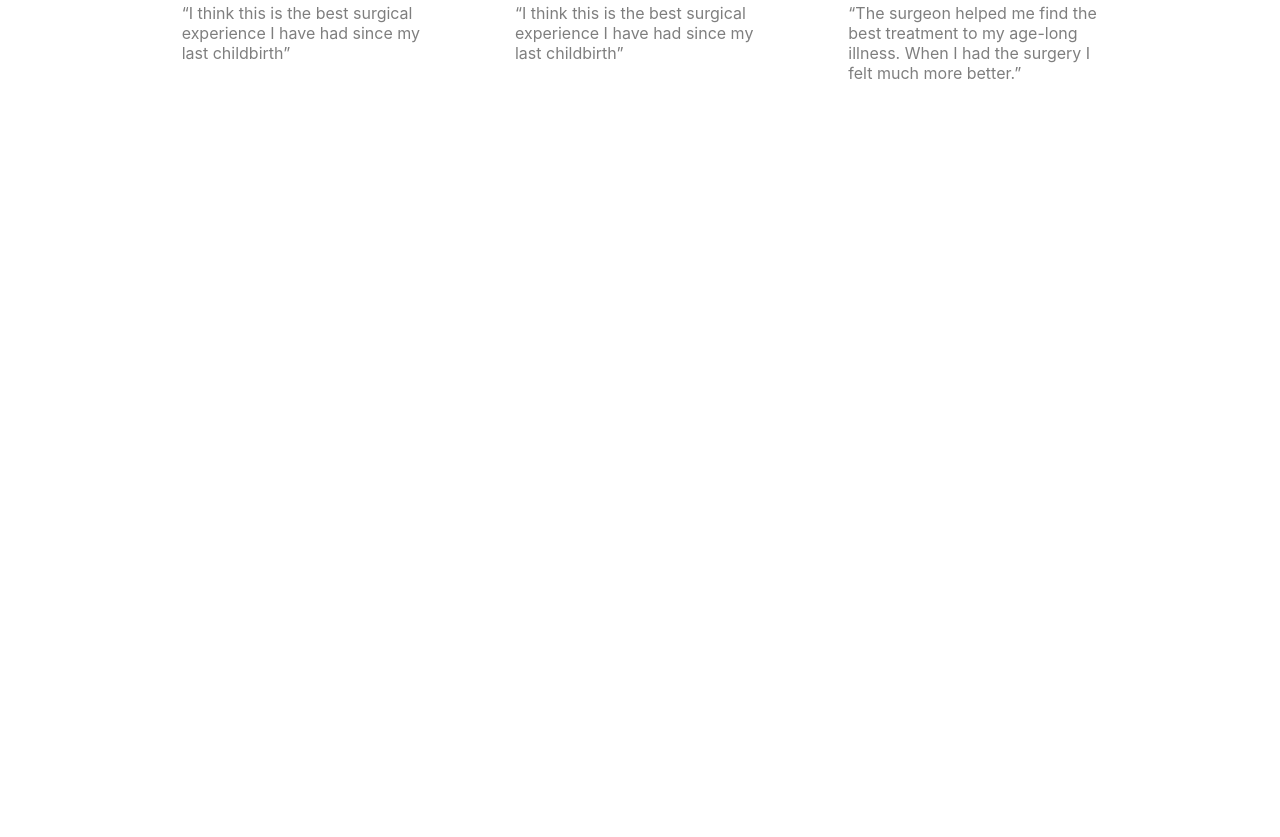
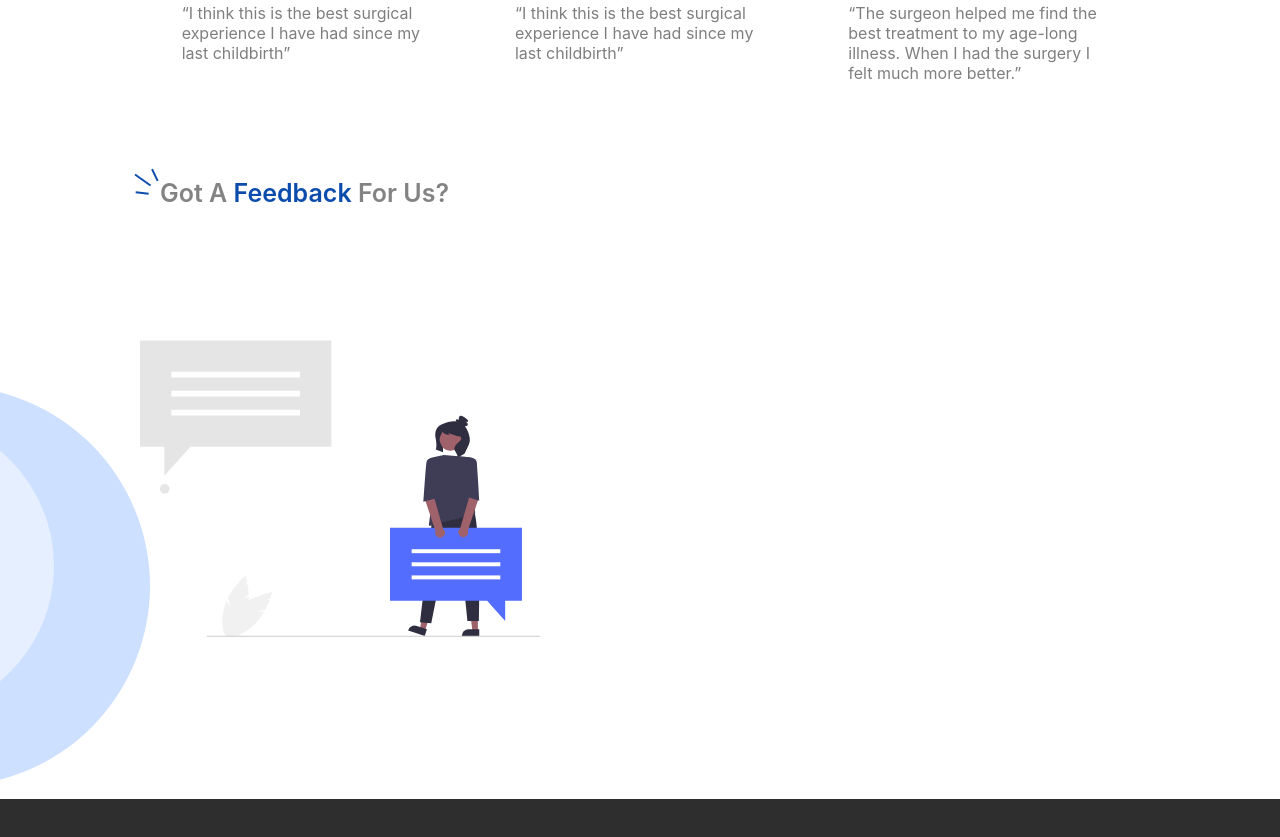
Before and after one commit to ObinnaKelvin/sapphire, a React (Create React App) app: page / in a window 1280 px wide. Shown: the part 2140-2977 px from the top of the page. Before the commit the page ends 2263 px from the top, so only its background shows below. Built offline with nearby package versions, Linux system fonts and the light colour scheme.

Commit message:
Footer div (desktop)

```diff
--- /dev/null
+++ b/src/View/components/footer/Footer.jsx
@@ -0,0 +1,21 @@
+import React from 'react'
+import './footer.scss'
+
+function Footer() {
+  return (
+    <div className="footer-container">
+        <div className="footer-top">
+            <div className="footer-top-inner">
+
+            </div>
+        </div>
+        <div className="footer-middle">
+            <div className="footer-middle-inner">
+
+            </div>
+        </div>
+    </div>
+  )
+}
+
+export default Footer
--- /dev/null
+++ b/src/View/components/footer/footer.scss
@@ -0,0 +1,13 @@
+
+.footer-container {
+
+    .footer-top {
+
+        background-color: #2E2E2E;
+        height: 300px;
+
+        .footer-top-inner {
+
+        }
+    }
+}
--- a/src/View/components/reviewForm/ReviewForm.jsx
+++ b/src/View/components/reviewForm/ReviewForm.jsx
@@ -5,7 +5,46 @@ function ReviewForm() {
   return (
     <div className='review-form-container'>
         <div className="review-form-wrapper">
+            <div className="review-form-header">
+                <div className="spikes">
+                    <div className="spike spikeOne"></div>
+                    <div className="spike spikeTwo"></div>
+                    <div className="spike spikeThree"></div>
+                </div>
+                <div className="review-form-header-text">
+                    Got A <span>Feedback</span> For Us?
+                </div>
+            </div>
+            <div className="review-form-body">
+                <div className="review-form-left">
+                    <svg xmlns="http://www.w3.org/2000/svg" data-name="Layer 1" width="744.20012"
+                    height="551.74925" viewBox="0 0 744.20012 551.74925">
+                        <polygon points="356.109 197.381 93.963 197.381 45.233 251.661 45.233 197.381 0 197.381 0 0 356.109 0 356.109 197.381" fill="#e5e5e5"/>
+                        <rect x="58.39262" y="57.98108" width="239.32463" height="10.69151" fill="#fff"/>
+                        <rect x="58.39262" y="93.34512" width="239.32463" height="10.69151" fill="#fff"/>
+                        <rect x="58.39262" y="128.70925" width="239.32463" height="10.69151" fill="#fff"/>
+                        <circle cx="45.95397" cy="275.88382" r="9" fill="#e6e6e6"/>
+                        <polygon points="628.598 540.263 618.514 540.263 613.716 501.367 628.599 501.367 628.598 540.263" fill="#9f616a"/>
+                        <path d="M859.06937,724.16364l-32.51549-.0012v-.41127a12.65661,12.65661,0,0,1,12.65593-12.65574h.00081l19.85935.00081Z" transform="translate(-227.89994 -174.12538)" fill="#2f2e41"/>
+                        <polygon points="530.313 539.464 520.752 536.259 528.567 497.855 542.678 502.586 530.313 539.464" fill="#9f616a"/>
+                        <path d="M757.54434,723.67536,726.71552,713.339l.13072-.38994a12.65662,12.65662,0,0,1,16.02229-7.97663l.00077.00026,18.82917,6.31318Z" transform="translate(-227.89994 -174.12538)" fill="#2f2e41"/>
+                        <path d="M770.64407,513.37,748.80679,698.09923l21.418,1.80638s33.69049-181.62307,44.07687-160.10837,23.112,156.07642,23.112,156.07642h21.25667S864.1215,485.92037,841.865,475.534Z" transform="translate(-227.89994 -174.12538)" fill="#2f2e41"/>
+                        <circle cx="806.06089" cy="357.44533" r="21.51465" transform="matrix(0.1735, -0.98483, 0.98483, 0.1735, 86.28294, 915.13779)" fill="#9f616a"/>
+                        <path d="M793.2715,386.87877l27.44975,2.22561s21.88557.37095,30.78819,6.306-8.53166,42.65838-8.53166,42.65838-4.5325,14.56-1.11281,21.14369c11.09589,21.36213,9.45082,37.81286,9.45082,37.81286s-22.80474,5.21641-62.12459,15.60281c0,0-24.4822,9.6445-23.74029,4.45131s8.16075-64.54394,8.16075-64.54394v-61.5764Z" transform="translate(-227.89994 -174.12538)" fill="#3f3d56"/>
+                        <path d="M841.29052,355.11546c-1.09826-6.12676-3.55843-14.818-9.03927-21.40759.1727.001.3446.00858.5173.00356,1.88364-.055,4.02694-.64908,4.80509-2.36519a4.10439,4.10439,0,0,0-.75145-4.094,12.08637,12.08637,0,0,0-3.4291-2.67941c1.32176.8025,3.19014,1.54787,4.24542.41749a2.2903,2.2903,0,0,0,.25865-2.44517,6.06575,6.06575,0,0,0-1.64889-1.98907,40.545,40.545,0,0,0-7.24981-5.11575c-2.01015-1.11065-4.65448-2.00252-6.459-.58176-1.83826,1.44737-1.54306,4.2658-1.07074,6.55735a7.5434,7.5434,0,0,0-3.3773-1.01918,2.586,2.586,0,0,0-2.59051,1.99022,2.65621,2.65621,0,0,0,1.19685,2.32c-7.09357-1.16653-16.15754.15709-27.74534,5.51874,0,0-11.23558,3.74519-11.80629,18.53563a26.23857,26.23857,0,0,0,.78,7.02324c.633,2.68118,2.8849,15.83463.18395,21.15044l13.53088,4.82116.155-8.105c-10.51625-15.18027-5.32118-20.75087-1.22657-29.88095a.09651.09651,0,0,1,.1723-.013c.75667,1.29842,3.65643,5.74912,13.63531,5.74912l-3.856-3.85614s16.96683,6.94106,23.13665,6.94106c0,0,4.62717,3.08486,0,7.71223s-14.75464,11.43825-9.356,19.92171,4.93362,11.49322,4.93362,11.49322l12.33965-6.941s7.537-14.912,8.87359-19.30325A22.14974,22.14974,0,0,0,841.29052,355.11546Z" transform="translate(-227.89994 -174.12538)" fill="#2f2e41"/>
+                        <polygon points="465.118 348.182 710.597 348.182 710.597 484.244 679.416 484.244 679.416 521.661 645.825 484.244 465.118 484.244 465.118 348.182" fill="#536dfe"/><rect x="505.36955" y="388.15013" width="164.97534" height="7.37006" fill="#fff"/><rect x="505.36955" y="412.52788" width="164.97534" height="7.37006" fill="#fff"/><rect x="505.36955" y="436.90569" width="164.97534" height="7.37006" fill="#fff"/><path d="M854.19849,435.12524l-14.39822,3.5-.109,29.1399-16.19429,55.89392a9.04684,9.04684,0,1,0,14.21707,4.30557l19.35953-57.86281Z" transform="translate(-227.89994 -174.12538)" fill="#9f616a"/><path d="M758.36916,434.51257l17.27327,4.93522.109,29.1399,16.19429,55.89392a9.04684,9.04684,0,1,1-14.21707,4.30557l-19.35953-57.86282Z" transform="translate(-227.89994 -174.12538)" fill="#9f616a"/><path d="M832.5914,392.44289l3.56817-1.16349a8.11967,8.11967,0,0,1,6.07635.42161h0s10.38638.74188,11.87015,8.16073,5.09242,72.2635,5.09242,72.2635l-22-7Z" transform="translate(-227.89994 -174.12538)" fill="#3f3d56"/>
+                        <path d="M782.51422,392.44289l-6.31573-.31765-2-1s-11.71517,1.31765-13.19894,8.7365-5.80106,74.2635-5.80106,74.2635l22-6Z" transform="translate(-227.89994 -174.12538)" fill="#3f3d56"/><path d="M419.67568,655.2772l10.428-9.09653a174.18428,174.18428,0,0,0-2.4387-19.48056l-5.7548,2.43463,5.33914-4.65743c-1.53637-7.95184-3.05724-13.12045-3.05724-13.12045s-21.04,18.68386-32.81374,41.47657l5.16485,16.98969-7.88893-11.23455a70.472,70.472,0,0,0-2.99821,8.33272c-8.20952,28.63806-5.51167,54.535,6.026,57.84251s27.54593-17.22709,35.75548-45.86511a92.77564,92.77564,0,0,0,2.89164-28.12863Z" transform="translate(-227.89994 -174.12538)" fill="#f1f1f1"/><path d="M447.28951,677.545l13.62889-2.39683a174.17966,174.17966,0,0,0,7.98189-17.9368l-6.18489-.89046,6.978-1.22712c2.79511-7.60129,4.16481-12.812,4.16481-12.812s-27.66878,5.11864-49.52926,18.54432l-4.36053,17.21363-.9461-13.6951a70.46339,70.46339,0,0,0-6.87381,5.58343C390.31773,690.2,379.241,713.76358,387.40819,722.55871s32.4852-.50861,54.31606-20.78054a92.77308,92.77308,0,0,0,17.01509-22.58464Z" transform="translate(-227.89994 -174.12538)" fill="#f1f1f1"/><path d="M971.10006,725.12524h-618a1,1,0,0,1,0-2h618a1,1,0,0,1,0,2Z" transform="translate(-227.89994 -174.12538)" fill="#cbcbcb"/>
+                    </svg>
+                </div>
+                <div className="review-form-right"></div>
+            </div>
 
+        </div>
+
+        <div className="review-form-backcircle">
+            <div className="review-form-backcircle-inner">
+
+            </div>
         </div>
     </div>
   )
--- a/src/View/components/reviewForm/reviewform.scss
+++ b/src/View/components/reviewForm/reviewform.scss
@@ -0,0 +1,103 @@
+.review-form-container {
+
+    display: flex;
+    align-items: center;
+    justify-content: center;
+    position: relative;
+
+    .review-form-wrapper {
+        width: 1000px;
+        height: max-content;
+        // border: 1px solid red;
+        padding: 50px 30px 30px 30px;
+
+        .review-form-header {
+            display: flex;
+            flex-direction: column;
+            position: relative;
+
+            .spikes {
+
+                display: flex;
+                flex-direction: column;
+                position: absolute;
+                gap: 9px;
+                transform: rotate(35.277deg);
+                margin: -1px 0px 0px 2px;
+
+                .spike {
+                    height: 2px;
+                    width: 19.416px;
+                    background-color: #0C4CAC;
+                }
+
+                .spikeOne {
+                    transform: rotate(29.277deg);
+                    width: 13px;
+                }
+                .spikeTwo {
+                    margin-left: -10px;
+                }
+                .spikeThree {
+                    transform: rotate(-29.277deg);
+                    width: 13px;
+                }
+            }
+
+            .review-form-header-text {
+                margin: 5px 20px;
+                color: #838383;
+                font-size: 25px;
+                font-weight: 600;
+
+                span {
+                    color: #0C4CAC;
+                }
+
+            }
+
+        }
+
+        .review-form-body {
+            // border: 1px solid black;
+
+            .review-form-left {
+                width: 50%;
+                svg {
+                    width: 400px;
+                }
+            }
+
+            .review-form-right {
+                width: 50%;
+
+            }
+        }
+
+    }
+
+    .review-form-backcircle {
+
+            width: 400px;
+            height: 400px;
+            border-radius: 50%;
+            background-color: #82B1FF;
+            opacity: 0.4;
+            position: absolute;
+            margin: 250px 0px 0px -1380px;
+            // display: flex;
+            // align-items: center;
+            // justify-content: center;
+
+        .review-form-backcircle-inner {
+
+            width: 300px;
+            height: 300px;
+            border-radius: 50%;
+            background-color: #FFFFFF;
+            opacity: 0.5;
+            margin: 30px 0px 0px 4px;
+        }
+
+    }
+}
--- a/src/View/pages/home/Home.jsx
+++ b/src/View/pages/home/Home.jsx
@@ -7,6 +7,7 @@ import Stats from '../../components/stats/Stats';
 import WhyUs from '../../components/whyUs/WhyUs';
 import Review from '../../components/reviews/Review';
 import ReviewForm from '../../components/reviewForm/ReviewForm';
+import Footer from '../../components/footer/Footer';
 
 function Home() {
   return (
@@ -18,6 +19,7 @@ function Home() {
         <WhyUs />
         <Review />
         <ReviewForm />
+        <Footer />
     </div>
   )
 }
```
Also changed, not shown: src/View/assets/images/opinion.svg (added), src/View/assets/images/opinion1.svg (added).
